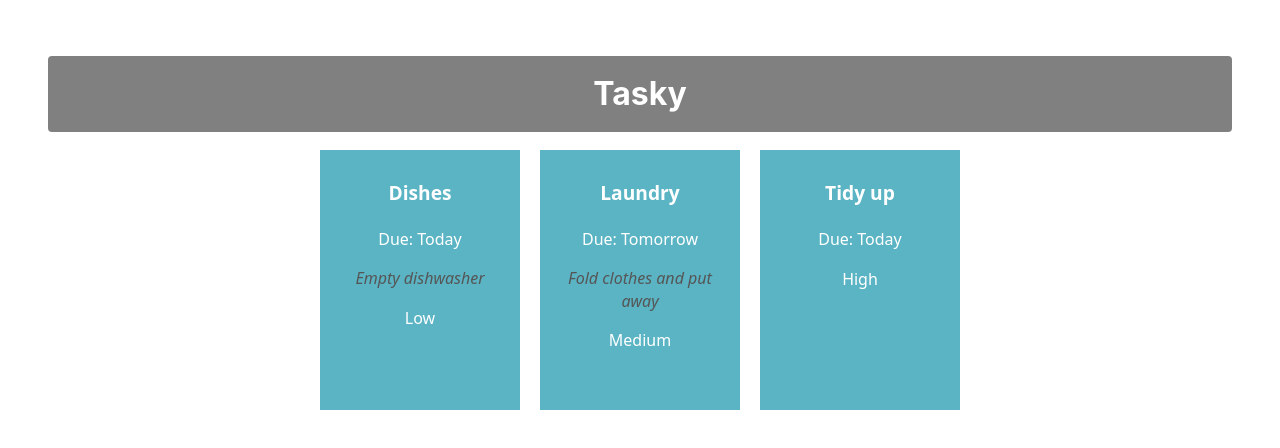
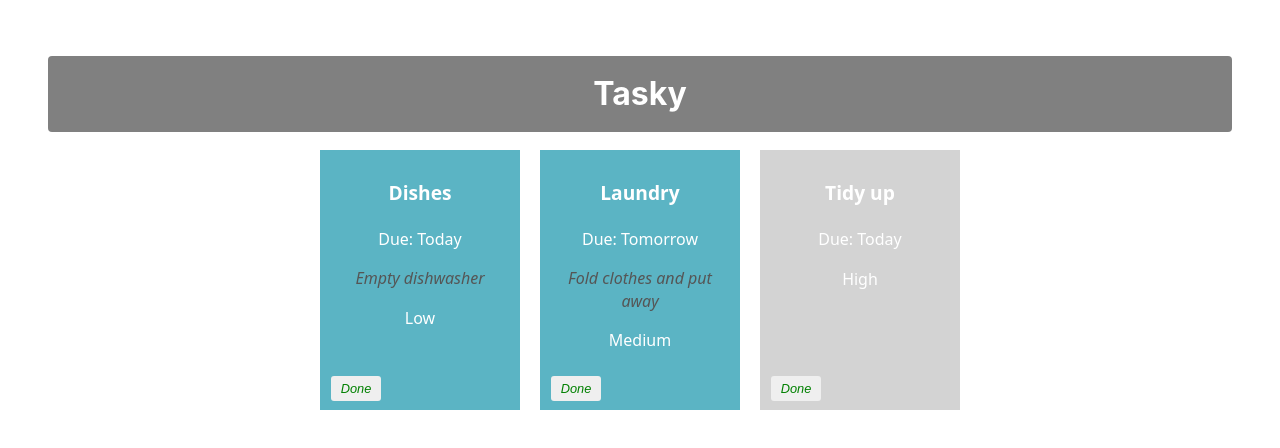
Before and after one commit to stephenp0320/react-basics-labs, a React (Vite) app in the folder tasky/: page / in a window 1280 px wide. Shown: the top 448 px of the page. Built offline with nearby package versions, Linux system fonts and the light colour scheme.

Commit message:
Mark task as done

```diff
--- a/tasky/src/App.css
+++ b/tasky/src/App.css
@@ -47,3 +47,20 @@
   color: #555;
   line-height: 1.4;
 }
+
+button {
+  border: none;
+  border-radius: 3px;
+  font-style: italic;
+  font-size: 0.8em;
+  margin: 4px 6px;
+  width: 50px;
+  height: 25px;
+}
+
+.doneButton {
+  position: absolute;
+  bottom: 5px;
+  left: 5px;
+  color: green;
+}
--- a/tasky/src/App.jsx
+++ b/tasky/src/App.jsx
@@ -5,23 +5,34 @@
 function App() {
   const [ taskState, setTaskState ] = useState({
     tasks: [
-      { id: 1, title:"Dishes", description: "Empty dishwasher", deadline: "Today", priority: "Low" },
-      { id: 2, title: "Laundry", description: "Fold clothes and put away", deadline: "Tomorrow", priority: "Medium" },
-      { id: 3, title: "Tidy up", deadline: "Today", priority: "High" }
+      { id: 1, title:"Dishes", description: "Empty dishwasher", deadline: "Today", priority: "Low", done: false },
+      { id: 2, title: "Laundry", description: "Fold clothes and put away", deadline: "Tomorrow", priority: "Medium",done: false },
+      { id: 3, title: "Tidy up", deadline: "Today", priority: "High", done: true }
     ]
   });
+
+
+  const doneHandler = (taskIndex) => {
+    const tasks = [...taskState.tasks];
+    tasks[taskIndex].done = !tasks[taskIndex].done;
+    setTaskState({tasks});
+    console.log(`${taskIndex} ${tasks[taskIndex].done}`);
+  }
 
 
   return (
     <div className="container">
       <h1>Tasky</h1>
-      {taskState.tasks.map((task) => (
+      {taskState.tasks.map((task, index) => (
         <Task
           title={task.title}
           description={task.description}
           deadline={task.deadline}
           key={task.id}
           priority={task.priority}
+          markDone={() => doneHandler(index)}
+          done={task.done}
+
         />
       ))}
 
--- a/tasky/src/components/Task.jsx
+++ b/tasky/src/components/Task.jsx
@@ -3,11 +3,13 @@
 
 const Task = (props) => {
   return (
-    <div className="card">
+    <div className="card" style={{backgroundColor: props.done ? 'lightgrey' : '#5bb4c4'}}>
       <p className="title">{props.title}</p>
       <p>Due: {props.deadline}</p>
       <p className="description">{props.description}</p>
       <p className="priority">{props.priority}</p>
+      <button onClick={props.markDone} className='doneButton'>Done</button>
+
 
     </div>
   );
```
